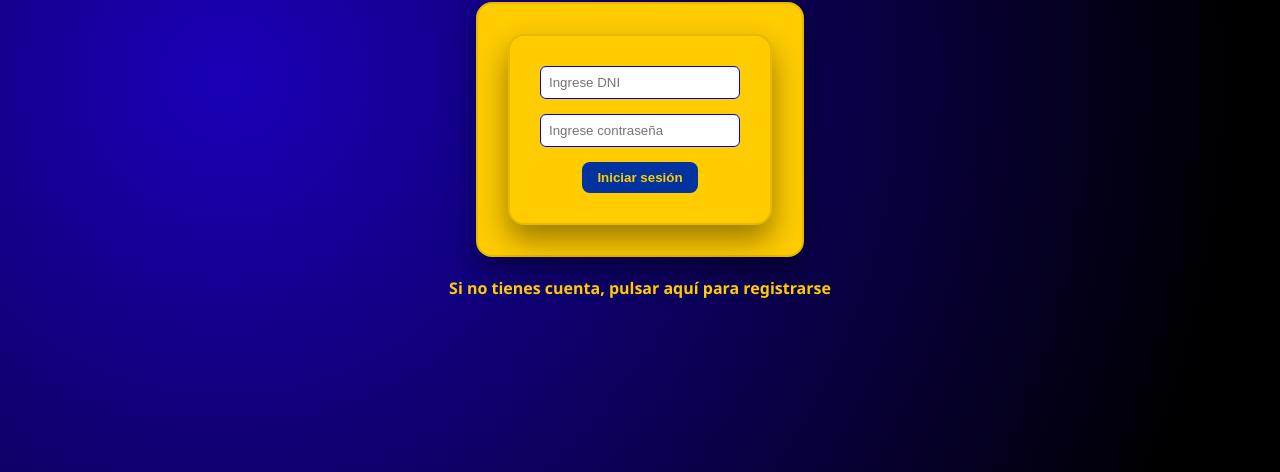
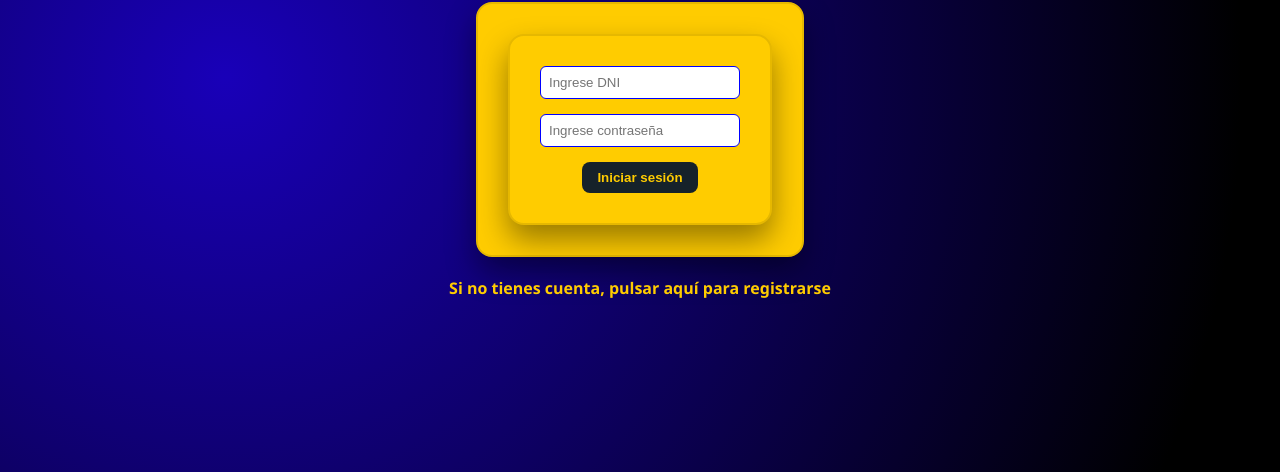
Before and after one commit to hernan-wolf-93/tp3-app-reservas, a website: page public/index.html in a window 1280 px wide. Shown: the part 328-800 px from the top of the page. Drawn offline with Linux system fonts and the light colour scheme.

Commit message:
pagina terminada, cambio color de boton

```diff
--- a/public/style.css
+++ b/public/style.css
@@ -66,7 +66,7 @@ input, select {
 
 /* BOTONES */
 button {
-    background: #0033a0;
+    background: #16222A;
     color: #ffcc00;
     border: none;
     padding: 8px 15px;
```
